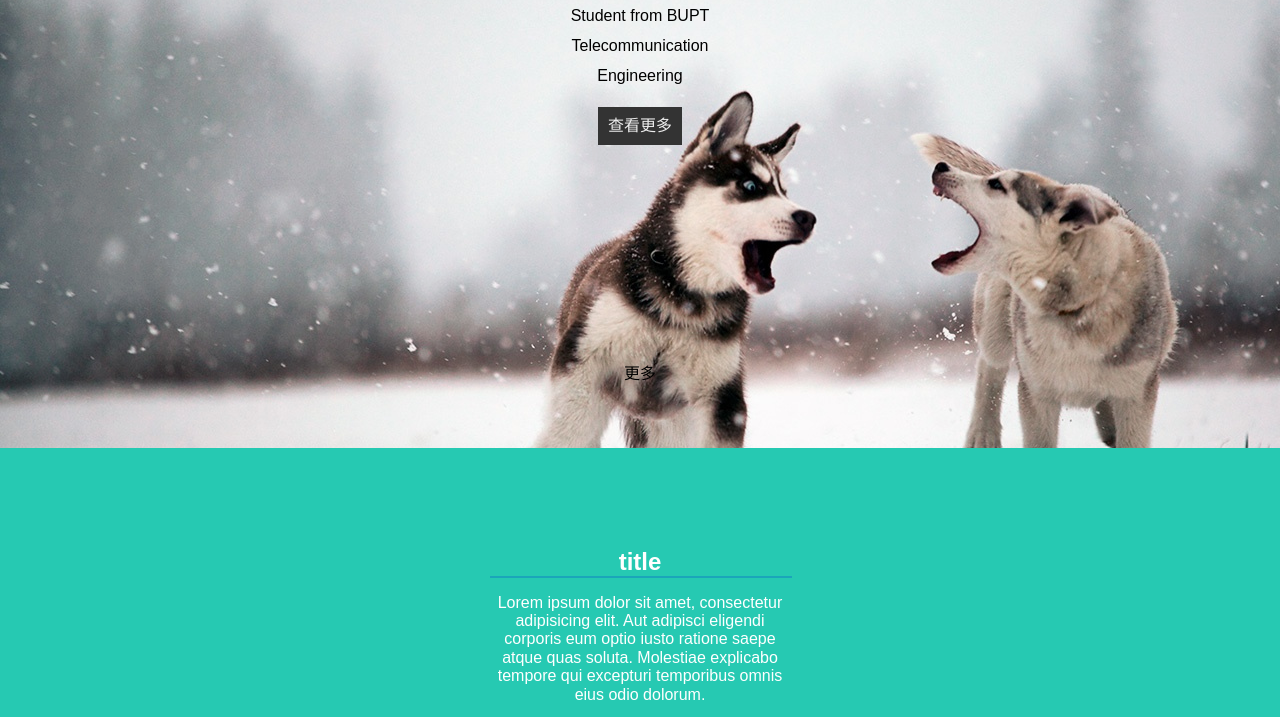
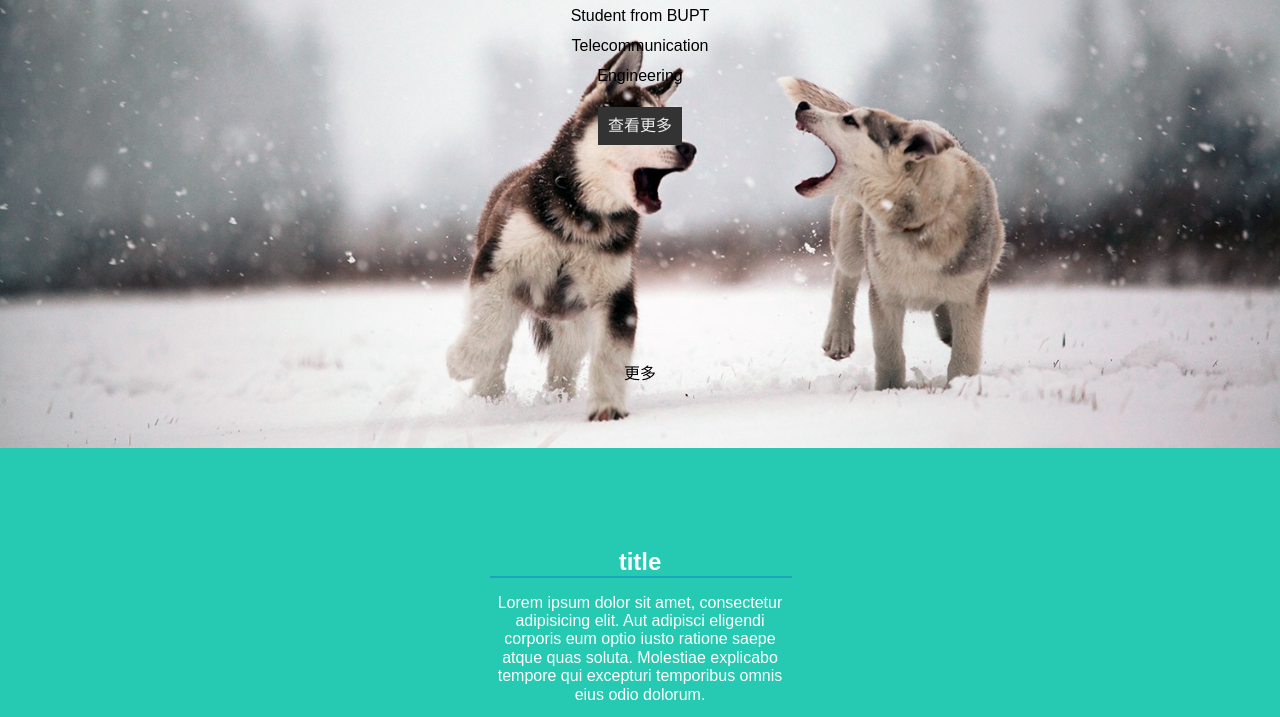
Before and after one commit to JACSUN/index, a plain HTML site: page index.html in a window 1280 px wide. Shown: the part 252-969 px from the top of the page. Drawn offline with Linux system fonts and the light colour scheme.

Commit message:
Update index.html

```diff
--- a/index.html
+++ b/index.html
@@ -5,11 +5,7 @@
 		<title>SUNYONG</title>
 		<link rel="stylesheet" href="css/normalize.css" />
 		<link rel="stylesheet" href="css/blog.css" />
-		<style>
-			#main{
-	                background:url(img/banner.jpg);
-			}
-		</style>
+
 	</head>
 	<body>
 		<div id="main">
```
